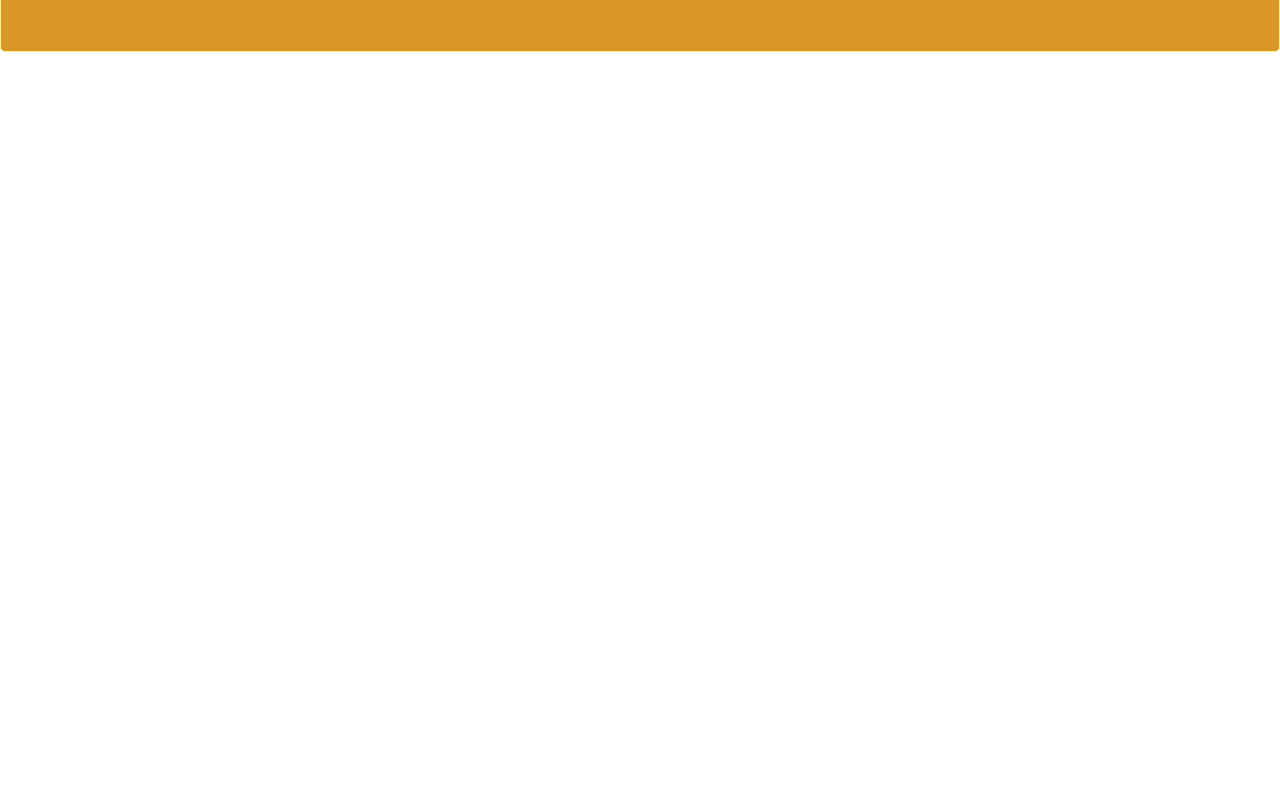
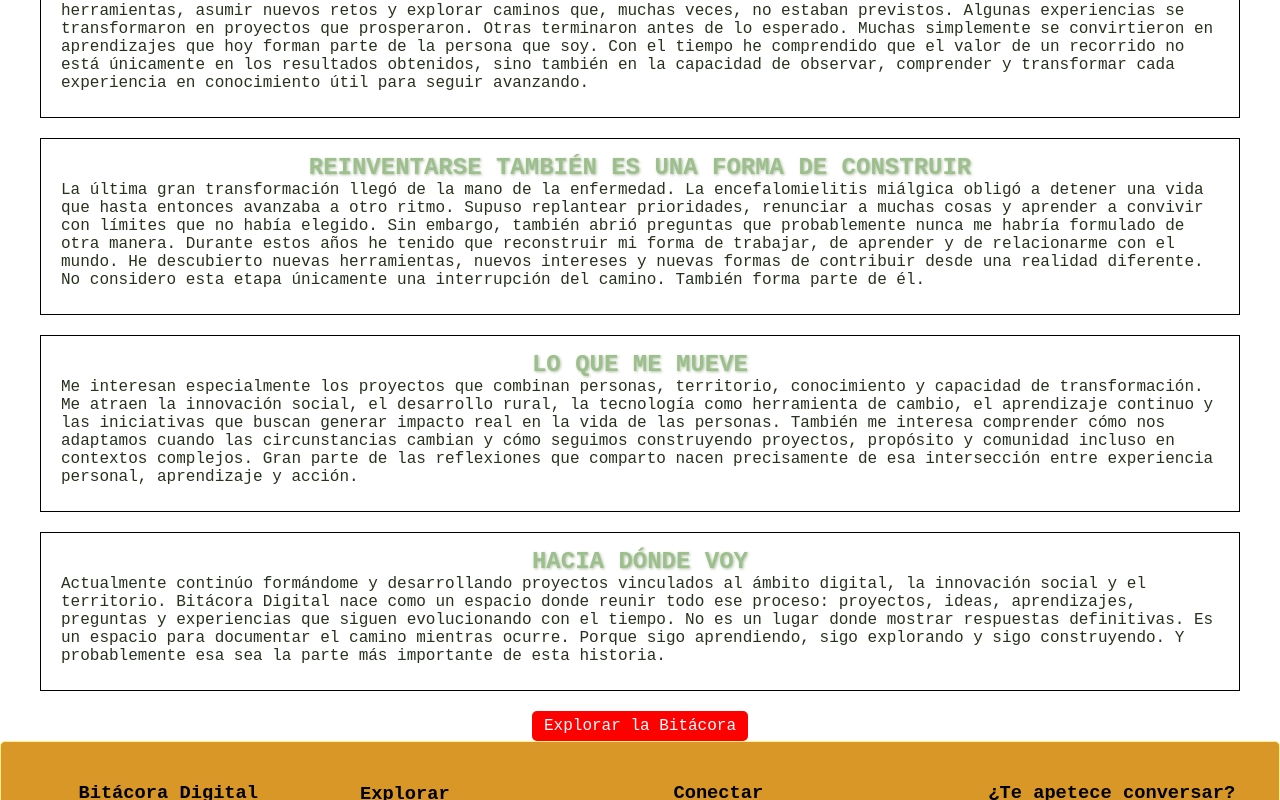
Before and after one commit to indigo8829/bitacora-digital, a React (Vite) app in the folder bitacora-digital/: page /mihistoria in a window 1280 px wide. Shown: the part 540-1340 px from the top of the page. Before the commit the page ends 800 px from the top, so only its background shows below. Built offline with nearby package versions, Linux system fonts and the light colour scheme.

Commit message:
actualización pag mi historia

```diff
--- a/bitacora-digital/index.html
+++ b/bitacora-digital/index.html
@@ -2,7 +2,7 @@
 <html lang="en">
   <head>
     <meta charset="UTF-8" />
-    <link rel="icon" type="image/svg+xml" href="/favicon.svg" />
+    <link rel="icon" type="image/svg+xml" href="/favicon.sgv" />
     <meta name="viewport" content="width=device-width, initial-scale=1.0" />
     <title>bitacora-digital</title>
   </head>
--- /dev/null
+++ b/bitacora-digital/src/data/mihistoriaData.js
@@ -0,0 +1,43 @@
+const mihistoriaData = [
+    {
+        id: 1,
+        titulo: "Más que una trayectoria, un proceso",
+        subtitulo: "Quién soy hoy",
+        contenido:"No resulta fácil resumir una historia cuando ha transitado por tantos lugares distintos. A lo largo de los años he trabajado, aprendido y emprendido en ámbitos muy diferentes. He pasado por proyectos vinculados al emprendimiento, la gestión, el turismo rural, la creatividad, la formación, la innovación social y, más recientemente, la tecnología y el desarrollo web. Vista desde fuera, mi trayectoria puede parecer poco convencional. No ha seguido una línea recta ni una única especialización. Ha sido un recorrido lleno de cambios de dirección, aprendizajes inesperados y etapas de reconstrucción. Sin embargo, existe un hilo que conecta todas esas experiencias: la curiosidad, la capacidad de adaptación y la necesidad constante de construir algo con sentido.",
+        imagen: "",
+    },
+
+        {
+        id: 2,
+        titulo: "Una trayectoria construida desde la exploración",
+        subtitulo: "El camino recorrido",
+        contenido:"Nunca me he identificado con la idea de permanecer inmóvil. Cada etapa de mi vida me ha llevado a aprender nuevas herramientas, asumir nuevos retos y explorar caminos que, muchas veces, no estaban previstos. Algunas experiencias se transformaron en proyectos que prosperaron. Otras terminaron antes de lo esperado. Muchas simplemente se convirtieron en aprendizajes que hoy forman parte de la persona que soy. Con el tiempo he comprendido que el valor de un recorrido no está únicamente en los resultados obtenidos, sino también en la capacidad de observar, comprender y transformar cada experiencia en conocimiento útil para seguir avanzando.",
+        imagen: "",
+    },
+
+    {
+        id: 3,
+        titulo: "Reinventarse también es una forma de construir",
+        subtitulo: "Adaptación y transformación",
+        contenido:"La última gran transformación llegó de la mano de la enfermedad. La encefalomielitis miálgica obligó a detener una vida que hasta entonces avanzaba a otro ritmo. Supuso replantear prioridades, renunciar a muchas cosas y aprender a convivir con límites que no había elegido. Sin embargo, también abrió preguntas que probablemente nunca me habría formulado de otra manera. Durante estos años he tenido que reconstruir mi forma de trabajar, de aprender y de relacionarme con el mundo. He descubierto nuevas herramientas, nuevos intereses y nuevas formas de contribuir desde una realidad diferente. No considero esta etapa únicamente una interrupción del camino. También forma parte de él.",
+        imagen: "",
+    },
+
+    {
+        id: 4,
+        titulo: "Lo que me mueve",
+        subtitulo: "Valores e intereses",
+        contenido:"Me interesan especialmente los proyectos que combinan personas, territorio, conocimiento y capacidad de transformación. Me atraen la innovación social, el desarrollo rural, la tecnología como herramienta de cambio, el aprendizaje continuo y las iniciativas que buscan generar impacto real en la vida de las personas. También me interesa comprender cómo nos adaptamos cuando las circunstancias cambian y cómo seguimos construyendo proyectos, propósito y comunidad incluso en contextos complejos. Gran parte de las reflexiones que comparto nacen precisamente de esa intersección entre experiencia personal, aprendizaje y acción.",
+        imagen: "",
+    },
+
+    {
+        id: 5,
+        titulo: "Hacia dónde voy",
+        subtitulo: "Presente y futuro",
+        contenido:"Actualmente continúo formándome y desarrollando proyectos vinculados al ámbito digital, la innovación social y el territorio. Bitácora Digital nace como un espacio donde reunir todo ese proceso: proyectos, ideas, aprendizajes, preguntas y experiencias que siguen evolucionando con el tiempo. No es un lugar donde mostrar respuestas definitivas. Es un espacio para documentar el camino mientras ocurre. Porque sigo aprendiendo, sigo explorando y sigo construyendo. Y probablemente esa sea la parte más importante de esta historia.",
+        imagen: "",
+    }
+]
+
+export default mihistoriaData
--- a/bitacora-digital/src/pages/mihistoria/MiHistoria.jsx
+++ b/bitacora-digital/src/pages/mihistoria/MiHistoria.jsx
@@ -1,6 +1,34 @@
+import ArticleCard from "./components/ArticleCard";
+import mihistoriaData from "../../data/mihistoriaData";
+import PersonalPresentation from "../index/components/PersonalPresentation"
+import CustomButton from "../../components/CustomButton";
+
+import "./components/MiHistoria.css"
+
 function MiHistoria () {
     return (
-        <h1>Mi historia</h1>
+        <>
+            <main className="mi-historia">
+                <h1>Mi historia</h1>
+                <section>
+                    {mihistoriaData.map((historia, i) => {
+                        return (
+                            <ArticleCard
+                            key={i}
+                            articulo={historia}
+                            />
+                        )
+                    })}
+                </section>
+                <div className="index-hero-container-button">
+                    <CustomButton
+                    destino="/bitacora"
+                    texto="Explorar la Bitácora"
+                    />
+                </div>
+            </main>
+        </>
+
     )
 }
 
--- /dev/null
+++ b/bitacora-digital/src/pages/mihistoria/components/ArticleCard.css
@@ -0,0 +1,6 @@
+.article-card {
+    margin: 20px auto;
+    max-width: 1200px;
+    border: 1px solid black;
+    padding: 15px 20px;
+}
--- /dev/null
+++ b/bitacora-digital/src/pages/mihistoria/components/ArticleCard.jsx
@@ -0,0 +1,16 @@
+import "./ArticleCard.css"
+
+
+function ArticleCard ({articulo}) {
+    return (
+        <>
+            <article className="article-card">
+                <h2>{articulo.titulo}</h2>
+                <p>{articulo.contenido}</p>
+
+            </article>
+        </>
+    )
+}
+
+export default ArticleCard
--- /dev/null
+++ b/bitacora-digital/src/pages/mihistoria/components/MiHistoria.css
@@ -0,0 +1,3 @@
+.mi-historia {
+
+}
```
